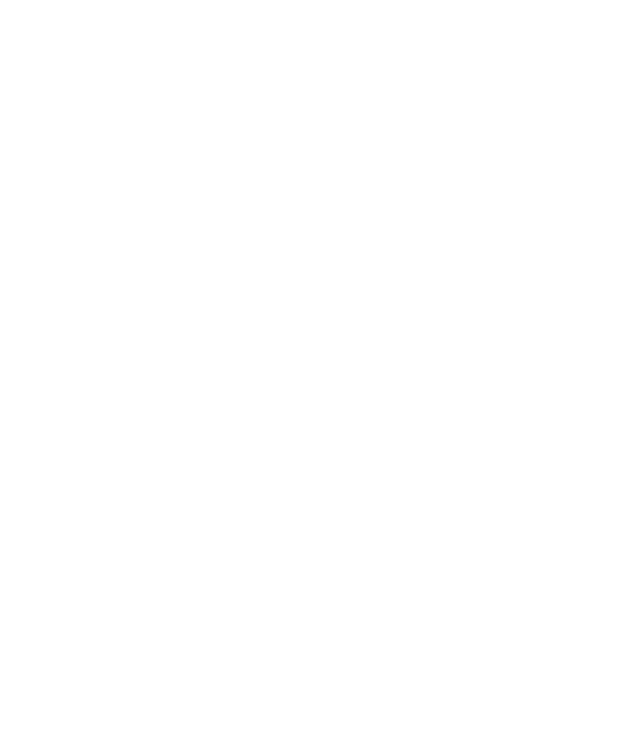
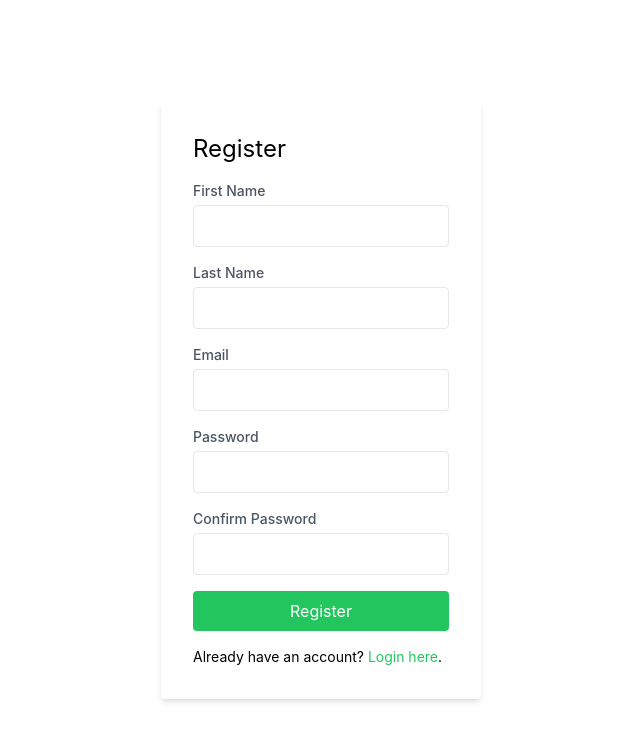
Before and after one commit to samyak-sorron/Homestead, a React (Create React App) app in the folder frontend/: page /owner-register in a window 1280 px wide. Before the commit this address had no page. Shown: the top 740 px of the page, without its empty margins (319-959 px from the left). Built offline with nearby package versions, Linux system fonts and the light colour scheme.

Commit message:
dashboard

```diff
--- a/frontend/src/App.js
+++ b/frontend/src/App.js
@@ -4,6 +4,9 @@ import { BrowserRouter as Router,Routes, Route} from 'react-router-dom';
 import TenantLogin from './pages/Tenant/tenantLogin';
 import TenantRegister from './pages/Tenant/tenantRegister';
 import PropertyDetail from './pages/propertyDetail';
+import OwnerDashboard from './pages/Owner/ownerDashboard';
+import OwnerLogin from './pages/Owner/ownerLogin';
+import OwnerRegister from './pages/Owner/ownerResigter';
 
 function App() {
   return (
@@ -12,9 +15,17 @@ function App() {
       <Routes>
 
         <Route path="/" exact element={<Home />} />
+        <Route path="/property-detail" element={<PropertyDetail />} />
+
+        {/* Tenant */}
         <Route path="/tenant-login" element={<TenantLogin />} />
         <Route path="/tenant-register" element={<TenantRegister />} />
-        <Route path="/property-detail" element={<PropertyDetail />} />
+
+        {/* Owner */}
+        <Route path="/owner-login" element={<OwnerLogin />} />
+        <Route path="/owner-register" element={<OwnerRegister/>} />
+        <Route path="/owner-dashboard" element={<OwnerDashboard/>} />
+
       </Routes>
     </Router>
   );
--- /dev/null
+++ b/frontend/src/pages/Owner/ownerDashboard.js
@@ -0,0 +1,30 @@
+import React,{useState,useEffect} from 'react'
+import { Navbar } from '../../components'
+
+const URL="localhost:8080";
+const OwnerDashboard = () => {
+    const [name, setName] = useState('John Doe');
+
+    useEffect(()=>{
+        document.title="DashBoard";
+    })
+
+
+  return (
+    <div>
+        <Navbar/>
+        <div className='px-rm pt-18 mx-auto container columns-3 gap-8 mb-5'>
+           <img className='w-full h-auto object-cover rounded-xl mb-8'
+                src='https://images.pexels.com/photos/186077/pexels-photo-186077.jpeg?auto=compress&cs=tinysrgb&w=1600'
+                alt='hehe'
+            ></img>
+           <div>
+            <h1>{name}</h1>
+            <p>location</p>
+           </div>
+        </div>
+    </div>
+  )
+}
+
+export default OwnerDashboard
--- /dev/null
+++ b/frontend/src/pages/Owner/ownerLogin.js
@@ -0,0 +1,50 @@
+import React,{useEffect,useState} from 'react';
+import { Link } from 'react-router-dom';
+
+const OwnerLogin = () => {
+
+    useEffect(() => {
+        document.title='Login';
+    }, [])
+    const [details, setDetails] = useState({
+        email:'',
+        password:''
+    })
+
+    const handleChange=(event)=>{
+        setDetails({
+            ...details,
+            [event.target.name]:event.target.value
+        });
+    }
+
+    const handleSubmit=()=>{
+
+    }
+
+  return (
+    <div className="flex justify-center items-center h-screen">
+      <div className="bg-white p-8 rounded shadow-md w-80">
+        <h2 className="text-2xl mb-4">Login</h2>
+        <form>
+          <div className="mb-4">
+            <label className="block text-sm font-medium text-gray-600">Email</label>
+            <input type="email"  name='email' value={details.email} onChange={handleChange} className="mt-1 p-2 w-full border rounded" />
+          </div>
+          <div className="mb-4">
+            <label className="block text-sm font-medium text-gray-600">Password</label>
+            <input type="password" name='password' value={details.password} onChange={handleChange} className="mt-1 p-2 w-full border rounded" />
+          </div>
+          <button onSubmit={handleSubmit} className="bg-blue-500 text-white p-2 rounded w-full hover:bg-blue-600 focus:outline-none focus:ring focus:border-blue-300">
+            Login
+          </button>
+        </form>
+        <p className="text-sm mt-4">
+          Don't have an account? <Link to="/tenant-register" className="text-blue-500">Register here</Link>.
+        </p>
+      </div>
+    </div>
+  );
+};
+
+export default OwnerLogin;
--- /dev/null
+++ b/frontend/src/pages/Owner/ownerResigter.js
@@ -0,0 +1,74 @@
+import React,{useState,useEffect} from 'react';
+import { Link } from 'react-router-dom';
+
+const OwnerRegister = () => {
+
+    useEffect(() => {
+      document.title='Register';
+    }, [])
+
+    const [details, setDetails] = useState({
+        fname:'',
+        lname:'',
+        email:'',
+        password:''
+    })
+
+    const [cnfpassword, setcnfpassword] = useState('')
+
+    const handleChange=(event)=>{
+      setDetails({
+          ...details,
+          [event.target.name]:event.target.value
+      });
+  }
+
+  console.log(details);
+  console.log(cnfpassword);
+
+  const handleSubmit=()=>{
+
+  }
+
+  return (
+    <div className="flex justify-center items-center h-screen">
+      <div className="bg-white p-8 rounded shadow-md w-80">
+        <h2 className="text-2xl mb-4">Register</h2>
+        <form>
+          <div className="mb-4">
+            <label className="block text-sm font-medium text-gray-600">First Name</label>
+            <input type="text" name='fname' value={details.fname} onChange={handleChange} className="mt-1 p-2 w-full border rounded" />
+          </div>
+          <div className="mb-4">
+            <label className="block text-sm font-medium text-gray-600">Last Name</label>
+            <input type="text" name='lname' value={details.lname} onChange={handleChange} className="mt-1 p-2 w-full border rounded" />
+          </div>
+          <div className="mb-4">
+            <label className="block text-sm font-medium text-gray-600">Email</label>
+            <input type="email" name='email' value={details.email} onChange={handleChange} className="mt-1 p-2 w-full border rounded" />
+          </div>
+          <div className="mb-4">
+            <label className="block text-sm font-medium text-gray-600">Password</label>
+            <input type="password" name='password' value={details.password} onChange={handleChange} className="mt-1 p-2 w-full border rounded" />
+          </div>
+          <div className="mb-4">
+            <label className="block text-sm font-medium text-gray-600">Confirm Password</label>
+            <input type="password" name='cnfpassword' value={cnfpassword} onChange={e=>setcnfpassword(e.target.value)} className="mt-1 p-2 w-full border rounded" />
+            {cnfpassword!==details.password &&
+              <div className='text-sm text-red-700 text-opacity-50'>password does not match the Password you entered.</div>
+            }
+          </div>
+
+          <button className="bg-green-500 text-white p-2 rounded w-full hover:bg-green-600 focus:outline-none focus:ring focus:border-green-300">
+            Register
+          </button>
+        </form>
+        <p className="text-sm mt-4">
+          Already have an account? <Link to="/tenant-login" className="text-green-500">Login here</Link>.
+        </p>
+      </div>
+    </div>
+  );
+};
+
+export default OwnerRegister;
```
